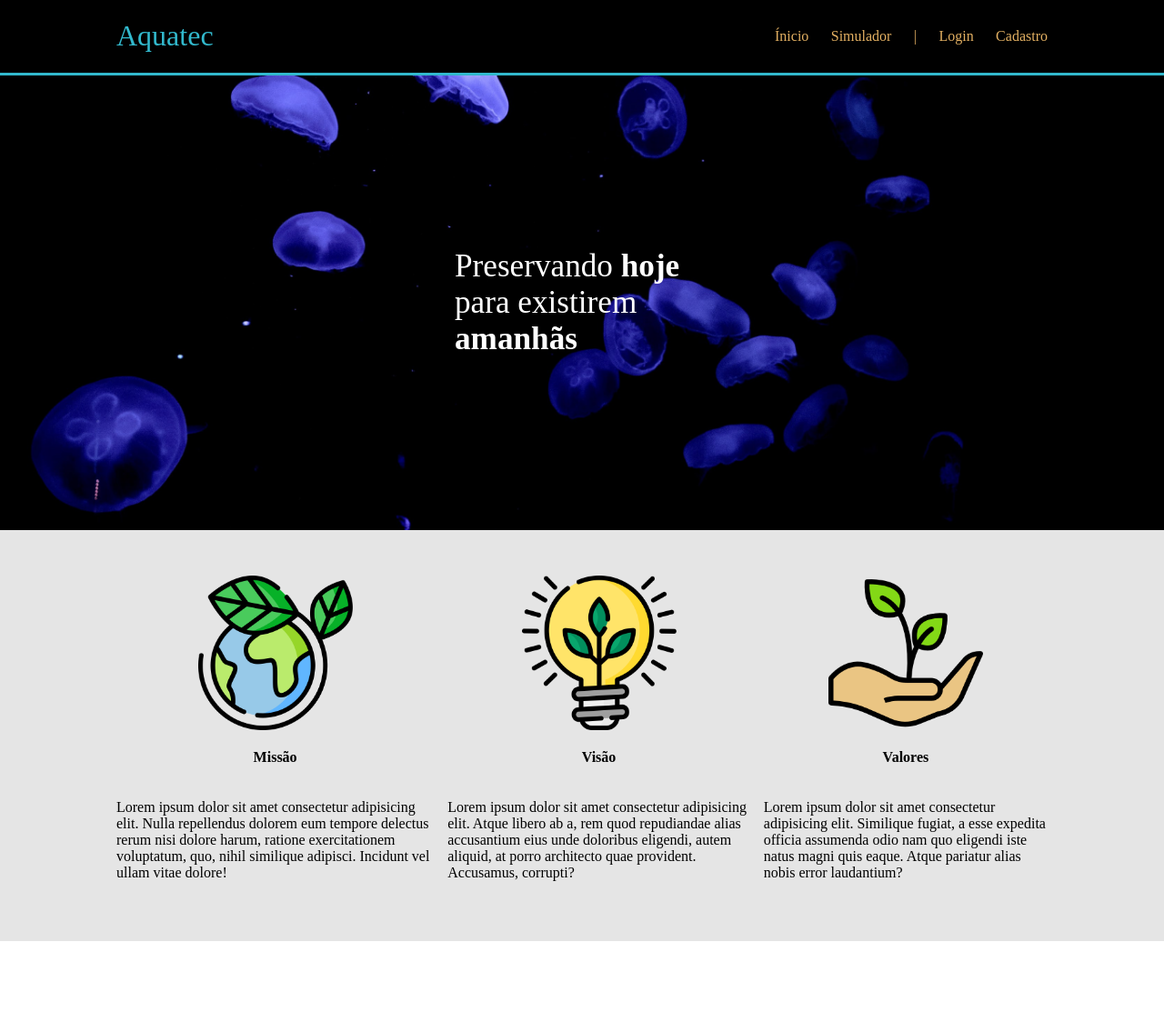
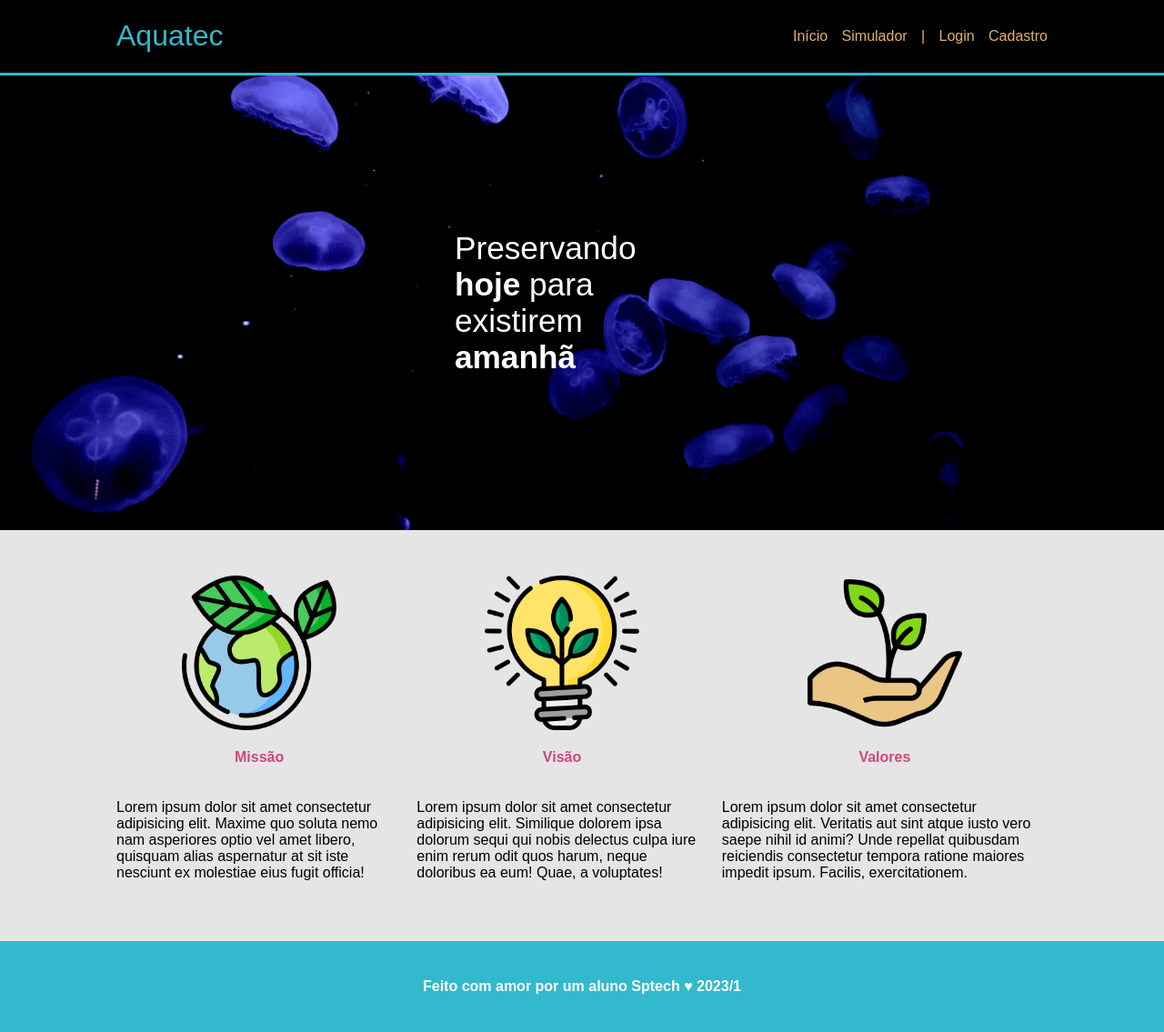
Before and after one commit to nevesmelissa/Atividade_Aula2_CSS, a plain HTML site: page index.html in a window 1280 px wide. Shown: the whole page at 91% size. Before the commit the page ends 1035 px from the top, so only its background shows below. Drawn offline with Linux system fonts and the light colour scheme.

Commit message:
Add Login

```diff
--- a/css/style.css
+++ b/css/style.css
@@ -1,88 +1,109 @@
-body{
+* {
+    font-family: arial;
+}
+
+body {
     margin: 0;
     padding: 0;
 }
 
+.container {
+    display: flex;
+    width: 80%;
+    margin: auto;
+}
 
-/*Header*/
+/* Header */
 
-.header{
+.header {
     background-color: black;
     border-bottom: 3px solid #32b9cd;
 }
 
-.container{
-    display: flex;
-    width: 80%;
-    margin: auto;
-
-}
-
-.header .container{
+.header .container {
     justify-content: space-between;
 }
 
-.titulo{
+.titulo {
     color: #32b9cd;
     font-weight: 500;
 }
 
-.navbar{
+.navbar {
     display: flex;
-    width: 300px;
+    width: 280px;
     align-items: center;
     list-style: none;
     justify-content: space-between;
 }
 
-.navbar a, .navbar li{
+.navbar li, .navbar a {
     color: #e3b062;
     text-decoration: none;
 }
 
+/* Banner */
 
-/*  Banner  */
-
-.banner{
-    background-image: url('../assets/img/bg-jelly-fish-para_outras_pags.png');
+.banner {
+    background-image: url('../assets/imgs/bg-jelly-fish-para_outras_pags.png');
     background-size: cover;
 }
 
-.banner .container{
+.banner .container {
     height: 500px;
     justify-content: center;
     align-items: center;
-}
-
-.banner p{
-    width: 280px;
-    font-size: 2.2rem;
     color: white;
 }
 
-.banner span{
+.banner p {
+    width: 280px;
+    font-size: 2.2rem;
+}
+
+.banner span {
     font-weight: 800;
 }
 
+/* Missão, visão e valores */
 
-/*Missão, visão e valores*/
-
-.social{
+.social {
     background-color: #e5e5e5;
 }
 
-.boxes{
+.boxes {
     display: flex;
-    padding: 50px 0 50px 0;
-    gap: 15px;
+    padding: 50px 0;
+    gap: 16px;
 }
 
-.box{
+.box {
     display: flex;
     flex-direction: column;
     align-items: center;
 }
 
-.box img{
+.box img {
     width: 170px;
 }
+
+.box h4 {
+    color: #ce477f;
+    font-weight: bold;
+}
+
+/* Começo do Footer */
+
+.footer {
+    width: 100%;
+    height: 100px;
+    background-color: #32b9cd;
+    color: white;
+}
+
+
+.footer .container{
+    justify-content: center;
+    align-items: center;
+    height: 100%;
+}
--- a/index.html
+++ b/index.html
@@ -1,21 +1,23 @@
 <!DOCTYPE html>
 <html lang="en">
+
 <head>
     <meta charset="UTF-8">
     <meta http-equiv="X-UA-Compatible" content="IE=edge">
     <meta name="viewport" content="width=device-width, initial-scale=1.0">
-    <title>Aquatec | Página Inicial</title>
+    <title>Aquatec | Página inicial</title>
     <link rel="stylesheet" href="./css/style.css">
 </head>
+
 <body>
     <div class="header">
         <div class="container">
             <h1 class="titulo">Aquatec</h1>
             <ul class="navbar">
-                <li><a href="">Ínicio</a></li>
+                <li>Início</li>
                 <li><a href="">Simulador</a></li>
                 <li>|</li>
-                <li><a href="">Login</a></li>
+                <li><a href="login.html">Login</a></li>
                 <li><a href="">Cadastro</a></li>
             </ul>
         </div>
@@ -23,7 +25,7 @@
 
     <div class="banner">
         <div class="container">
-            <p>Preservando <span>hoje</span> para existirem <span>amanhãs</span></p>
+            <p>Preservando <span>hoje</span> para existirem <span>amanhã</span></p>
         </div>
     </div>
 
@@ -31,22 +33,36 @@
         <div class="container">
             <div class="boxes">
                 <div class="box">
-                    <img src="./assets/img/planet-earth_color.png">
+                    <img src="./assets/imgs/planet-earth_color.png" alt="">
                     <h4>Missão</h4>
-                    <p>Lorem ipsum dolor sit amet consectetur adipisicing elit. Nulla repellendus dolorem eum tempore delectus rerum nisi dolore harum, ratione exercitationem voluptatum, quo, nihil similique adipisci. Incidunt vel ullam vitae dolore!</p>
+                    <p>Lorem ipsum dolor sit amet consectetur adipisicing elit. Maxime quo soluta nemo nam asperiores
+                        optio vel amet libero, quisquam alias aspernatur at sit iste nesciunt ex molestiae eius fugit
+                        officia!</p>
                 </div>
                 <div class="box">
-                    <img src="./assets/img/lightbulb_color.png" alt="">
+                    <img src="./assets/imgs/lightbulb_color.png" alt="">
                     <h4>Visão</h4>
-                    <p>Lorem ipsum dolor sit amet consectetur adipisicing elit. Atque libero ab a, rem quod repudiandae alias accusantium eius unde doloribus eligendi, autem aliquid, at porro architecto quae provident. Accusamus, corrupti?</p>
+                    <p>Lorem ipsum dolor sit amet consectetur adipisicing elit. Similique dolorem ipsa dolorum sequi qui
+                        nobis delectus culpa iure enim rerum odit quos harum, neque doloribus ea eum! Quae, a
+                        voluptates!</p>
                 </div>
                 <div class="box">
-                    <img src="./assets/img/growth_color.png" alt="">
+                    <img src="./assets/imgs/growth_color.png" alt="">
                     <h4>Valores</h4>
-                    <p>Lorem ipsum dolor sit amet consectetur adipisicing elit. Similique fugiat, a esse expedita officia assumenda odio nam quo eligendi iste natus magni quis eaque. Atque pariatur alias nobis error laudantium?</p>
+                    <p>Lorem ipsum dolor sit amet consectetur adipisicing elit. Veritatis aut sint atque iusto vero
+                        saepe nihil id animi? Unde repellat quibusdam reiciendis consectetur tempora ratione maiores
+                        impedit ipsum. Facilis, exercitationem.</p>
                 </div>
             </div>
         </div>
     </div>
+    <div class="footer">
+        <div class="container">
+            <h4>
+                Feito com amor por um aluno Sptech &hearts; 2023/1
+            </h4>
+        </div>
+    </div>
 </body>
+
 </html>
```
Also changed, not shown: css/style-form.css (added, +36 -0 lines), login.html (added, +51 -0 lines), assets/imgs/bg-jelly-fish-para_outras_pags.png (added), assets/imgs/growth_color.png (added), assets/imgs/lightbulb_color.png (added), assets/imgs/planet-earth_color.png (added).
